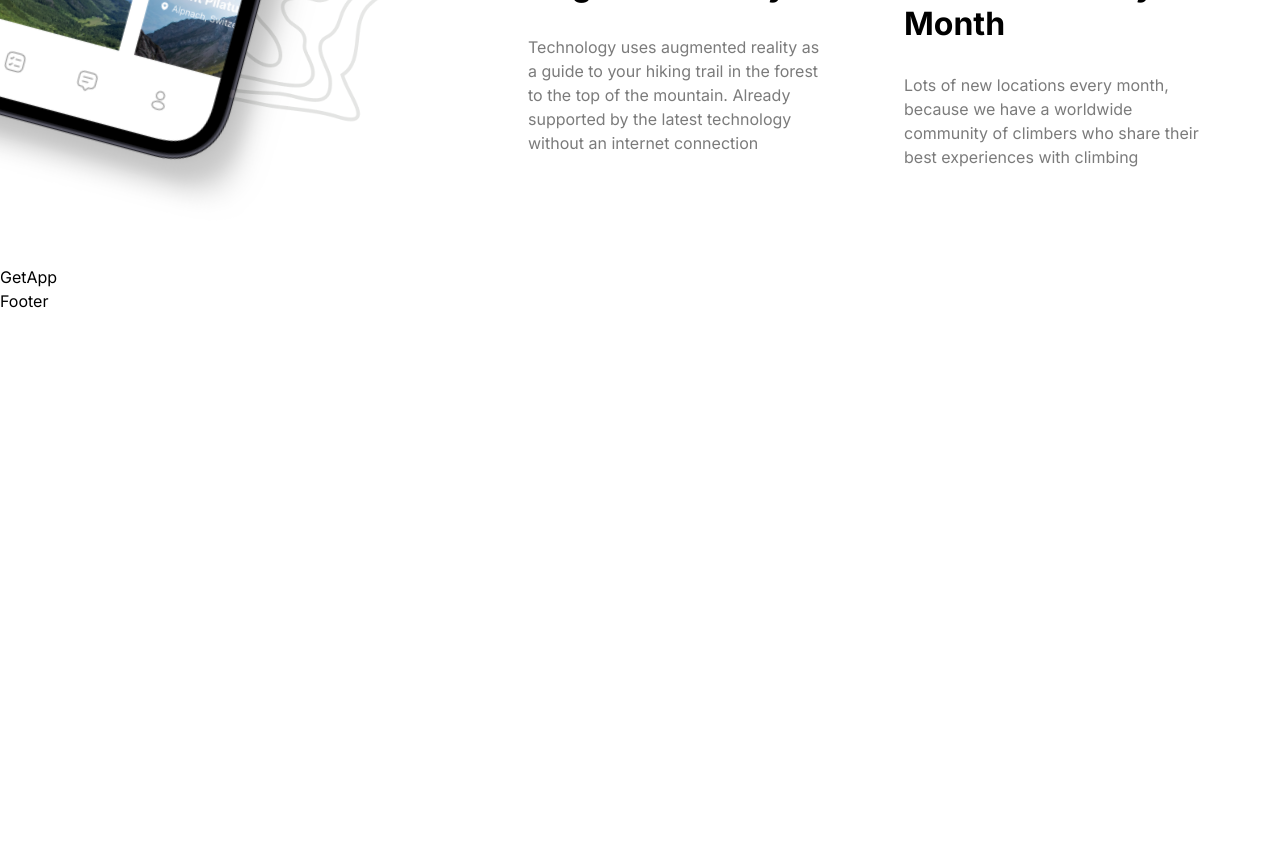
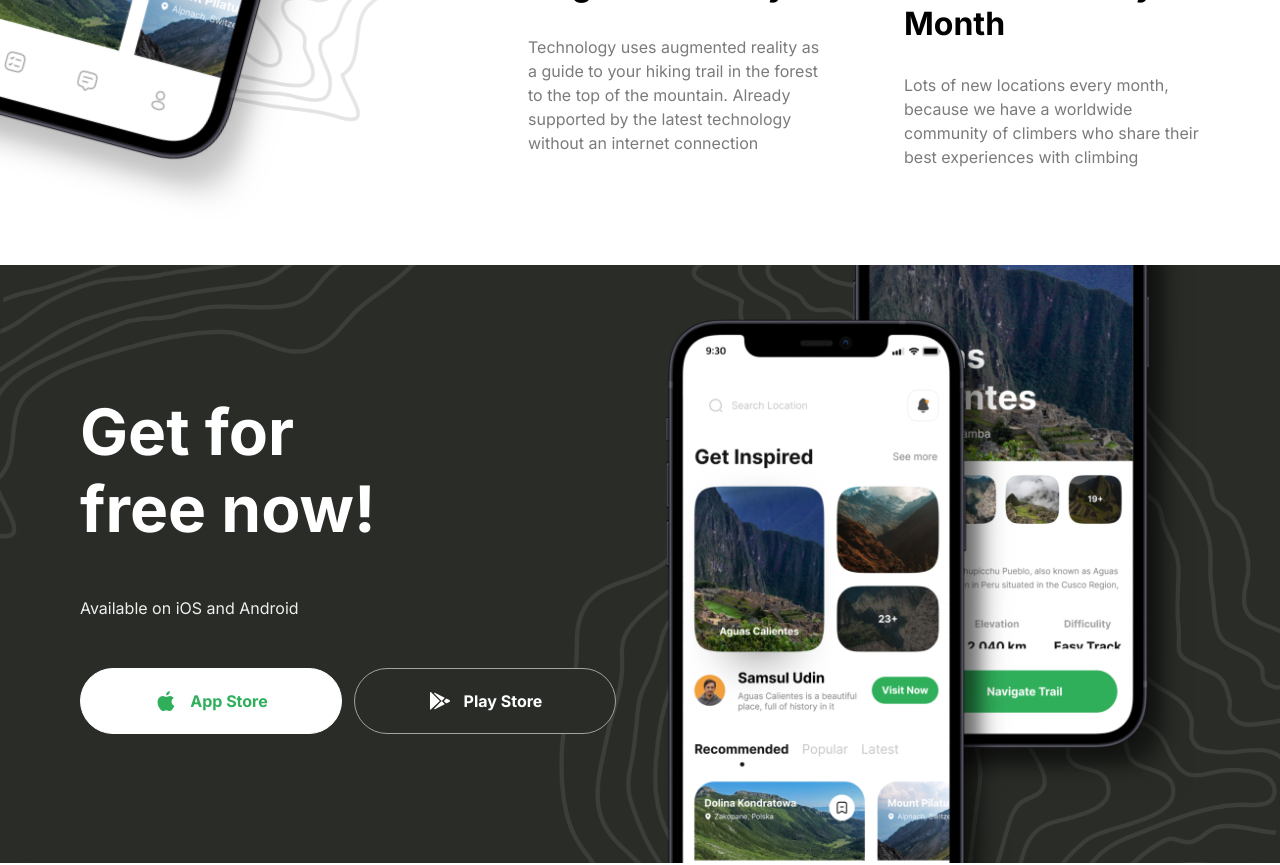
Before and after one commit to fudi-mahfudin/travel-app, a Next.js app: page / in a window 1280 px wide. Shown: the part 3400-4265 px from the top of the page. Before the commit the page ends 3713 px from the top, so only its background shows below. Built offline with nearby package versions, Linux system fonts and the light colour scheme.

Commit message:
Create GetApp section

```diff
--- a/components/Button.tsx
+++ b/components/Button.tsx
@@ -4,17 +4,18 @@
   type: 'button' | 'submit';
   title: string;
   icon?: string;
-  variant: 'btn_dark_green' | 'btn_green' | 'btn_white_text';
+  variant: 'btn_dark_green' | 'btn_green' | 'btn_white_text' | 'btn_white' | 'btn_dark_green_outline';
+  full?: boolean;
 }
 
-const Button = ({ type, title, icon, variant }: ButtonProps) => {
+const Button = ({ type, title, icon, variant, full }: ButtonProps) => {
   return (
     <button
-      className={`flexCenter gap-3 rounded-full border ${variant}`}
+      className={`flexCenter gap-3 rounded-full border ${variant} ${full && 'w-full'} `}
       type={type}
     >
       {icon && <Image src={icon} alt={title} width={24} height={24} />}
-      <label className="bold-16 whitespace-nowrap">{title}</label>
+      <label className="bold-16 whitespace-nowrap cursor">{title}</label>
     </button>
   )
 }
--- a/components/GetApp.tsx
+++ b/components/GetApp.tsx
@@ -1,8 +1,25 @@
-import React from 'react'
+import Image from "next/image"
+import Button from "./Button"
 
 const GetApp = () => {
   return (
-    <div>GetApp</div>
+    <section className="flexCenter flex-col w-full pb-[100px]">
+      <div className="get-app">
+        <div className="z-20 flex w-full flex-1 flex-col items-start justify-center gap-12">
+          <h2 className="bold-40 lg:bold-64 xl:max-w-[320px]">Get for free now!</h2>
+          <p className="regular-16 text-gray-10">Available on iOS and Android</p>
+          <div className="flex w-full flex-col gap-3 whitespace-nowrap xl:flex-row">
+            <Button type="button" title="App Store" icon="/apple.svg" variant="btn_white" full />
+            <Button type="button" title="Play Store" icon="/android.svg" variant="btn_dark_green_outline" full />
+          </div>
+        </div>
+
+        <div className="flex flex-1 items-center justify-end">
+          <Image src="/phones.png" alt="phones" width={550} height={870} />
+        </div>
+
+      </div>
+    </section>
   )
 }
 
```
